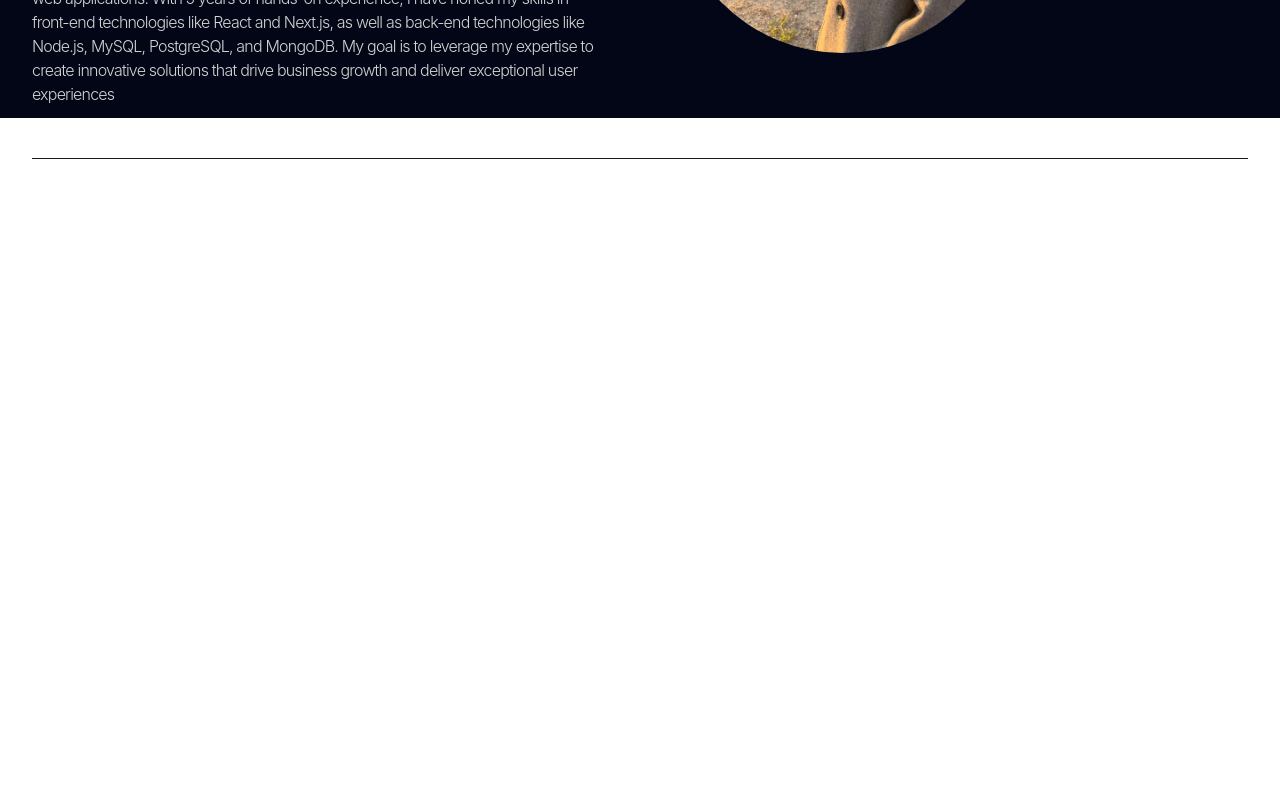
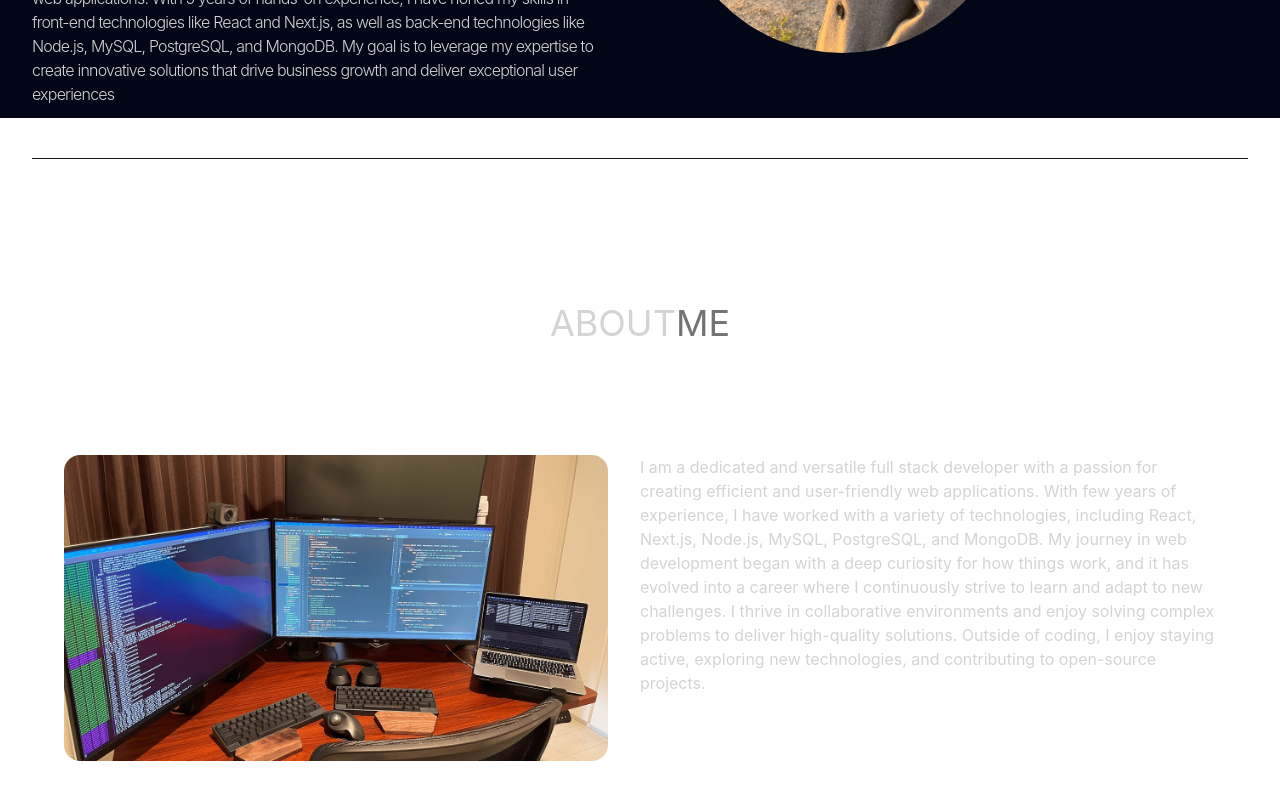
Before and after one commit to Banshi-84/portfolio-website, a React (Vite) app in the folder my-portfolio/: page / in a window 1280 px wide. Shown: the part 682-1482 px from the top of the page. Before the commit the page ends 985 px from the top, so only its background shows below. Built offline with nearby package versions, Linux system fonts and the light colour scheme.

Commit message:
added about to app

```diff
--- a/my-portfolio/src/App.jsx
+++ b/my-portfolio/src/App.jsx
@@ -1,5 +1,6 @@
 import Navbar from "./components/Navbar";
 import Body from "./components/Body";
+import About from "./components/About";
 
 const App = () => {
     return (
@@ -10,6 +11,7 @@ const App = () => {
             <div className="container mx-auto my-8 px-4 md:px-8">
                 <Navbar />
                 <Body />
+                <About />
             </div>
         </div>
     );
--- a/my-portfolio/src/components/About.jsx
+++ b/my-portfolio/src/components/About.jsx
@@ -1,5 +1,3 @@
-
-
 import computer from "../assets/computer.jpg";
 import { motion } from "framer-motion";
 
```
